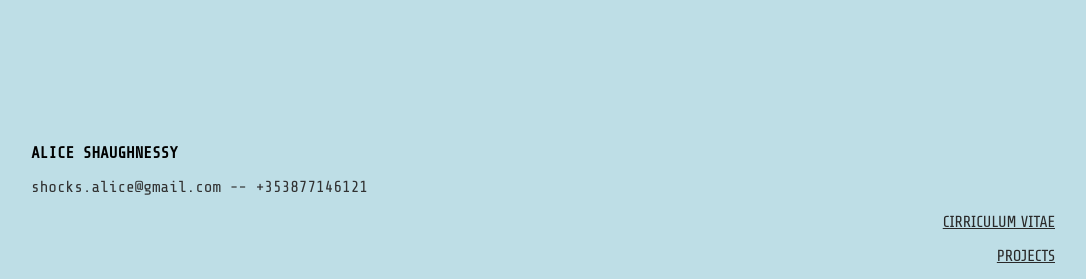
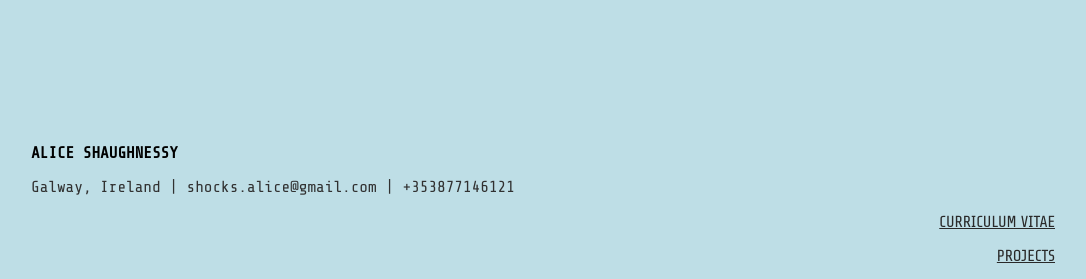
Before and after one commit to aliceshocks/aliceshocks.github.io, a website built with Parcel: page contact.html in a window 1280 px wide. Shown: the top 279 px of the page, without its empty margins (97-1183 px from the left). Built offline with nearby package versions, Linux system fonts and the light colour scheme.

Commit message:
Update contact.html

```diff
--- a/contact.html
+++ b/contact.html
@@ -27,10 +27,10 @@
 
 <body>
     <p style="color:black"><b>ALICE SHAUGHNESSY</b></p>
-    <p>shocks.alice@gmail.com -- +353877146121</p>
+    <p>Galway, Ireland | shocks.alice@gmail.com | +353877146121</p>
     <div class="topbar">
         <ul class="topbar">
-            <li><a href="cv.html">CIRRICULUM VITAE</a></li>
+            <li><a href="cv.html">CURRICULUM VITAE</a></li>
         </ul>
         <ul class="topbar">
             <li><a href="projects.html">PROJECTS</a></li>
@@ -38,7 +38,7 @@
         <ul class="topbar">
             <li><a href="contact.html">CONTACT</a></li>
         </ul>
-
+       </div>
 
         <p class="header">Click on the links below to connect with me or find out more</p>
         <ul>
```
